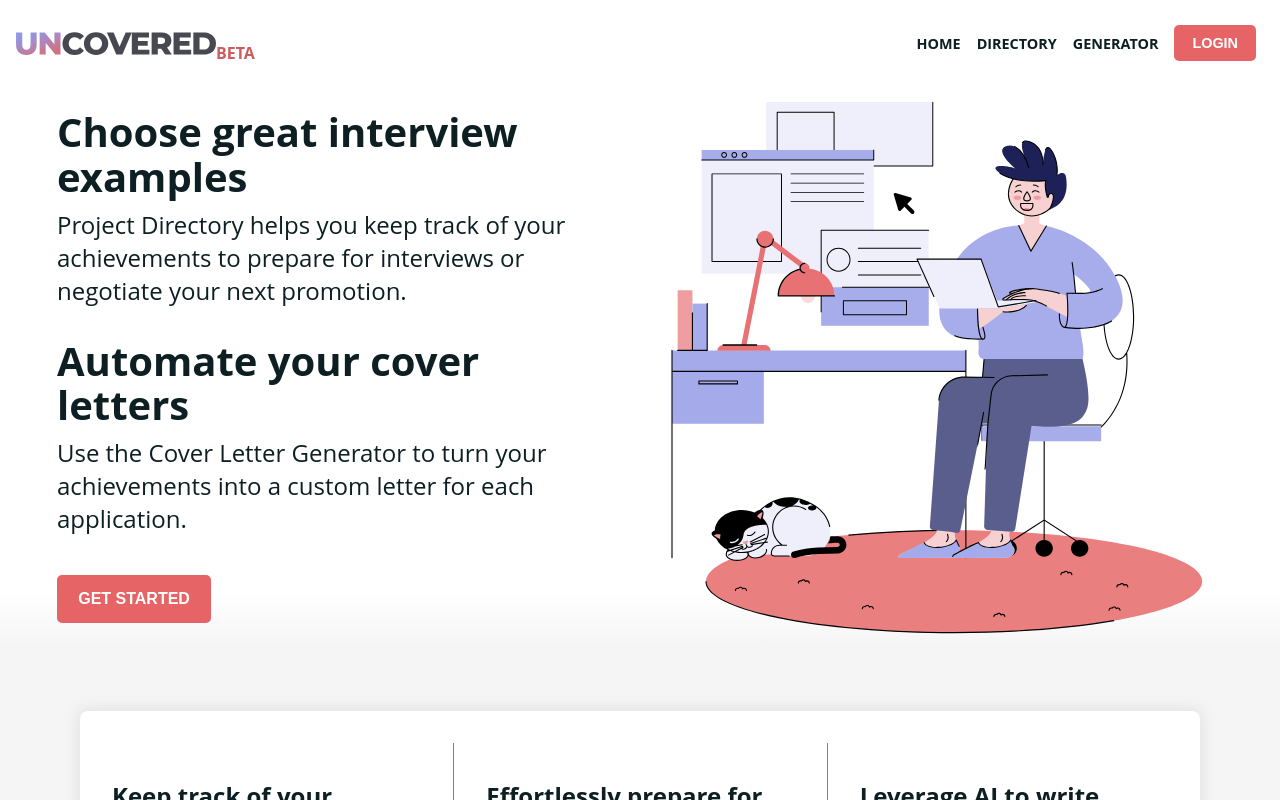
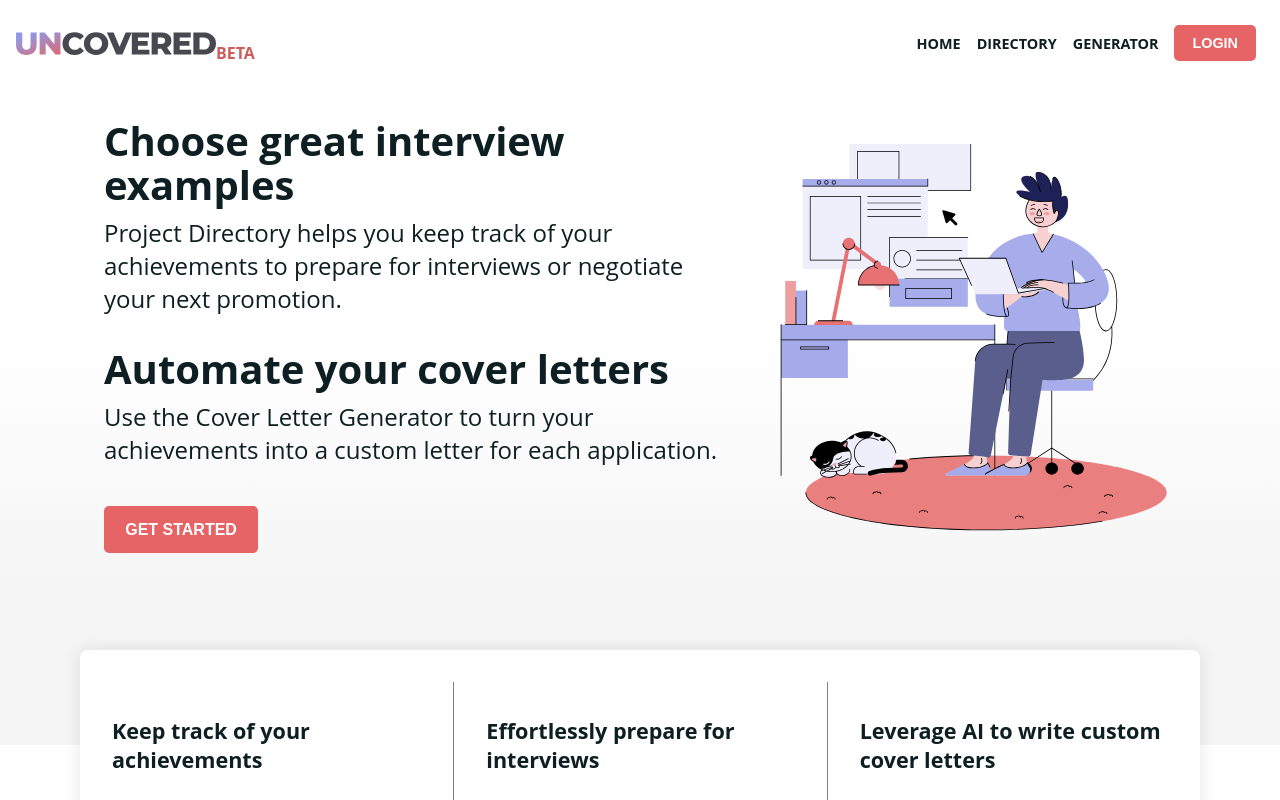
Before and after one commit to jfa94/project-directory, a Next.js app: page / in a window 1280 px wide. Shown: the top 800 px of the page. Built offline with nearby package versions, Linux system fonts and the light colour scheme; no server answers.

Commit message:
fixed reactivity of welcome section on landing page

```diff
--- a/pages/index.tsx
+++ b/pages/index.tsx
@@ -132,21 +132,28 @@ const Section = styled.div`
 `
 
 const Welcome = styled(Section)`
+    justify-content: space-between;
+    padding: 0 5rem;
     background: linear-gradient(to bottom,
     white 0%,
-    white 90%,
-    whitesmoke 100%)
+    white 50%,
+    whitesmoke 100%);
+
+    @media (max-width: 1250px) {
+        padding: 0 2rem;
+    }
 `
 
 const WelcomeText = styled.div`
     padding: 1.5rem;
-    max-width: 600px;
+    max-width: 750px;
+    min-width: 0;
 `
 
 const H2 = styled.h2`
     font-size: 2.5rem;
     line-height: 2.8rem;
-    min-height: 5.6rem;
+    //min-height: 5.6rem;
     margin: 0;
 `
 
@@ -156,12 +163,13 @@ const P = styled.p`
 `
 
 const WelcomeImage = styled.div`
-    height: 550px;
-    width: 550px;
+    height: 500px;
+    width: 500px;
+    min-width: 400px;
     position: relative;
     display: flex;
     justify-content: center;
-    margin: 0 2rem;
+    margin: 0 1.5rem;
 
     @media (max-width: 650px) {
         height: 350px;
@@ -205,9 +213,10 @@ const IconContainer = styled.div`
     //height: 80%;
     padding: 1rem 2rem;
     background: white;
+    font-size: 0.9rem;
 
     @media (max-width: 850px){
-        font-size: 0.8rem;
+        font-size: 0.75rem;
         padding: 0.7rem 1.4rem;
     }
 
```
